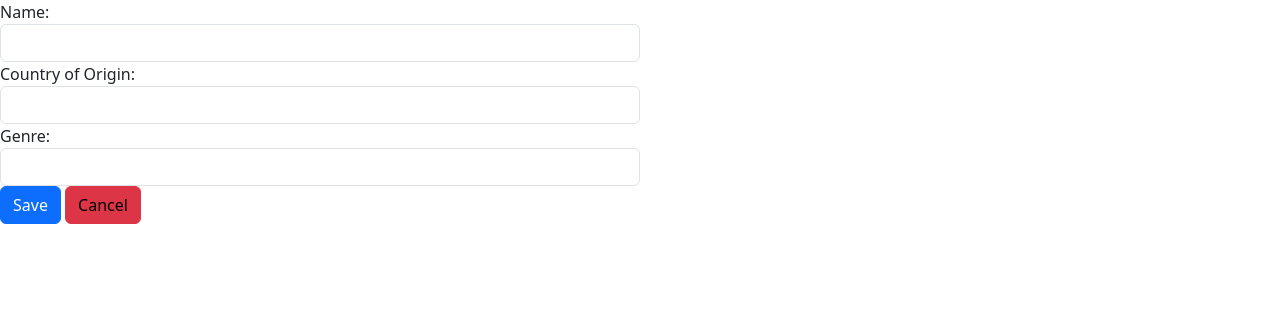
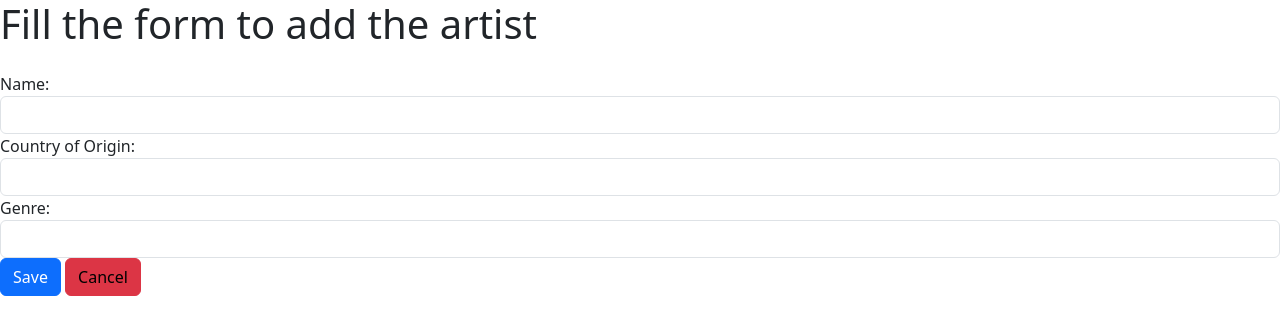
Before and after one commit to andrewgg1/Project6-Group3-Web, a Flask app: page /add-artist in a window 1280 px wide. Shown: the top 335 px of the page. Run offline with Flask 3, Linux system fonts and the light colour scheme.

Commit message:
updated the form and styles.css

```diff
--- a/static/css/styles.css
+++ b/static/css/styles.css
@@ -28,3 +28,16 @@ a:hover{
     background-color:whitesmoke;
     text-decoration: none;
 }
+
+/*atrist.html styles*/
+.artistBody {
+    font-family: 'Poppins', sans-serif;
+}
+
+.artistH1 {
+    font-weight: 800;
+    color: black;
+}
+.artistP {
+    font-weight: 400;
+}
--- a/templates/artist.html
+++ b/templates/artist.html
@@ -1,20 +1,26 @@
 <!--the form page to add an artist-->
 {% extends 'base.html' %}
-{% block title %} Artist {% endblock %}
+{% block title %} artist {% endblock %}
 
 {% block formContent %}
-    <div class="form-group w-50">
+    <div class="row">
+        <div class="form-group">
             <label for="name">Name:</label>
             <input type="text" class="form-control" id="name">
         </div>
+    </div>
 
-    <div class="form-group w-50">
+    <div class="row">
+        <div class="form-group">
             <label for="co">Country of Origin:</label>
             <input type="text" class="form-control" id="co">
         </div>
+    </div>
 
-    <div class="form-group w-50">
+    <div class="row">
+        <div class="form-group">
             <label for="genre">Genre:</label>
             <input type="text" class="form-control" id="genre">
         </div>
+    </div>
 {% endblock %}
--- a/templates/base.html
+++ b/templates/base.html
@@ -3,7 +3,7 @@
 <html lang="en">
     <head>
         <meta name="viewport" content="width=device-width, initial-scale=1">
-        <title>{% block title %} {% endblock %}</title>
+        <title> Add {% block title %} {% endblock %}</title>
         <link rel="stylesheet" href="{{ url_for('static', filename= 'css/styles.css') }}">
         <link rel="stylesheet" href="https://fonts.googleapis.com/css2?family=Poppins:wght@300;400;700&display=swap" >
         <link rel="icon" type="image/png" href="favicon.png">
@@ -11,11 +11,11 @@
         <link rel="stylesheet" href="https://cdn.jsdelivr.net/npm/bootstrap-icons/font/bootstrap-icons.css">
     </head>
     <body>
-
+        <h1 class="mx-auto mb-4">Fill the form to add the {{self.title()}}</h1>
         <form action="" method="post">
             {% block formContent %} {% endblock%}
-            <button type="submit" class="btn btn-primary">Save</button>
-            <a href="{{ url_for('home.html') }}" class="btn btn-danger">Cancel</a>
+            <button type="submit" class="btn btn-primary mx-auto">Save</button>
+            <a href="{{ url_for('home') }}" class="btn btn-danger mx-auto">Cancel</a>
         </form>
     </body>
 </html>
```
Lines whose indentation alone changed are shown as unchanged.
